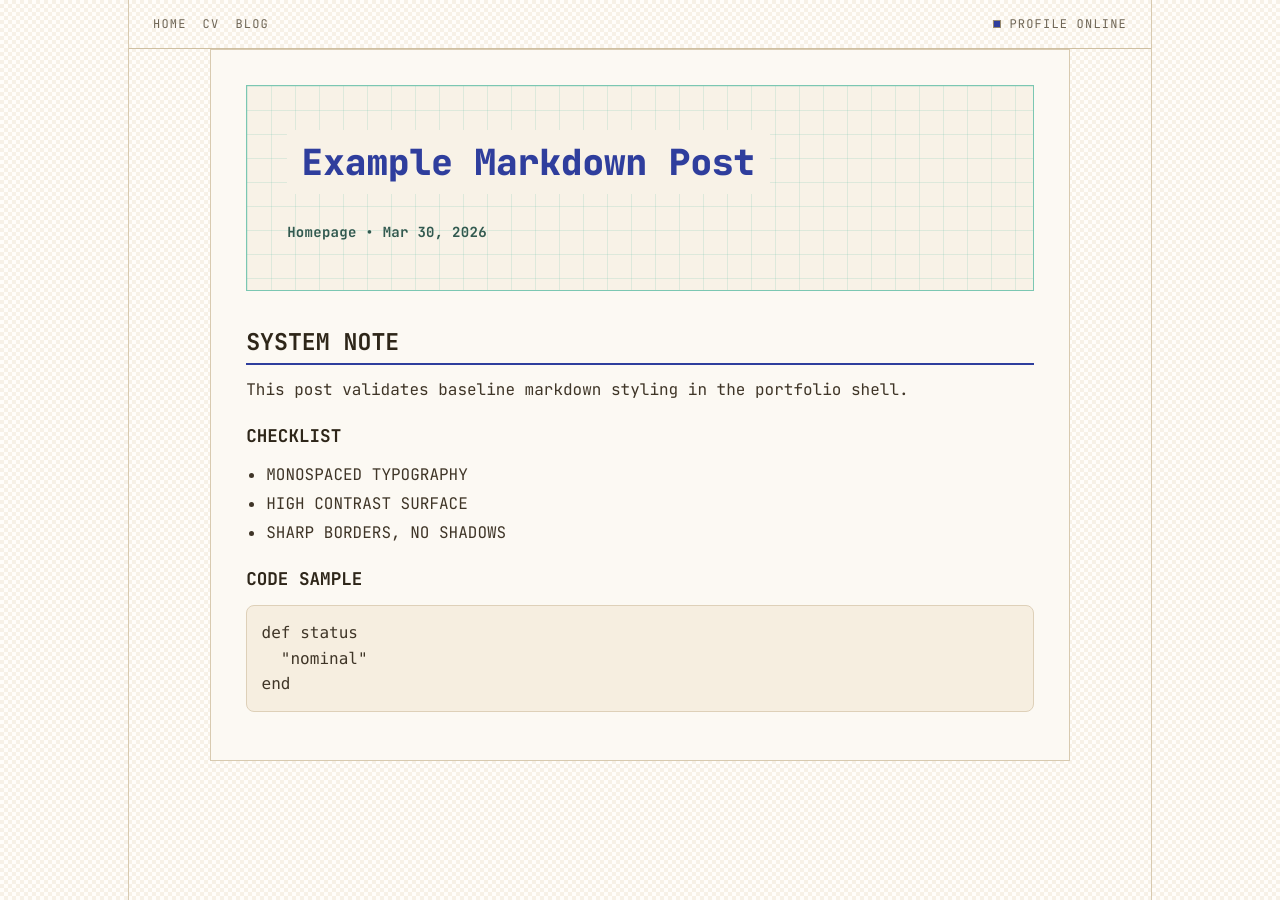
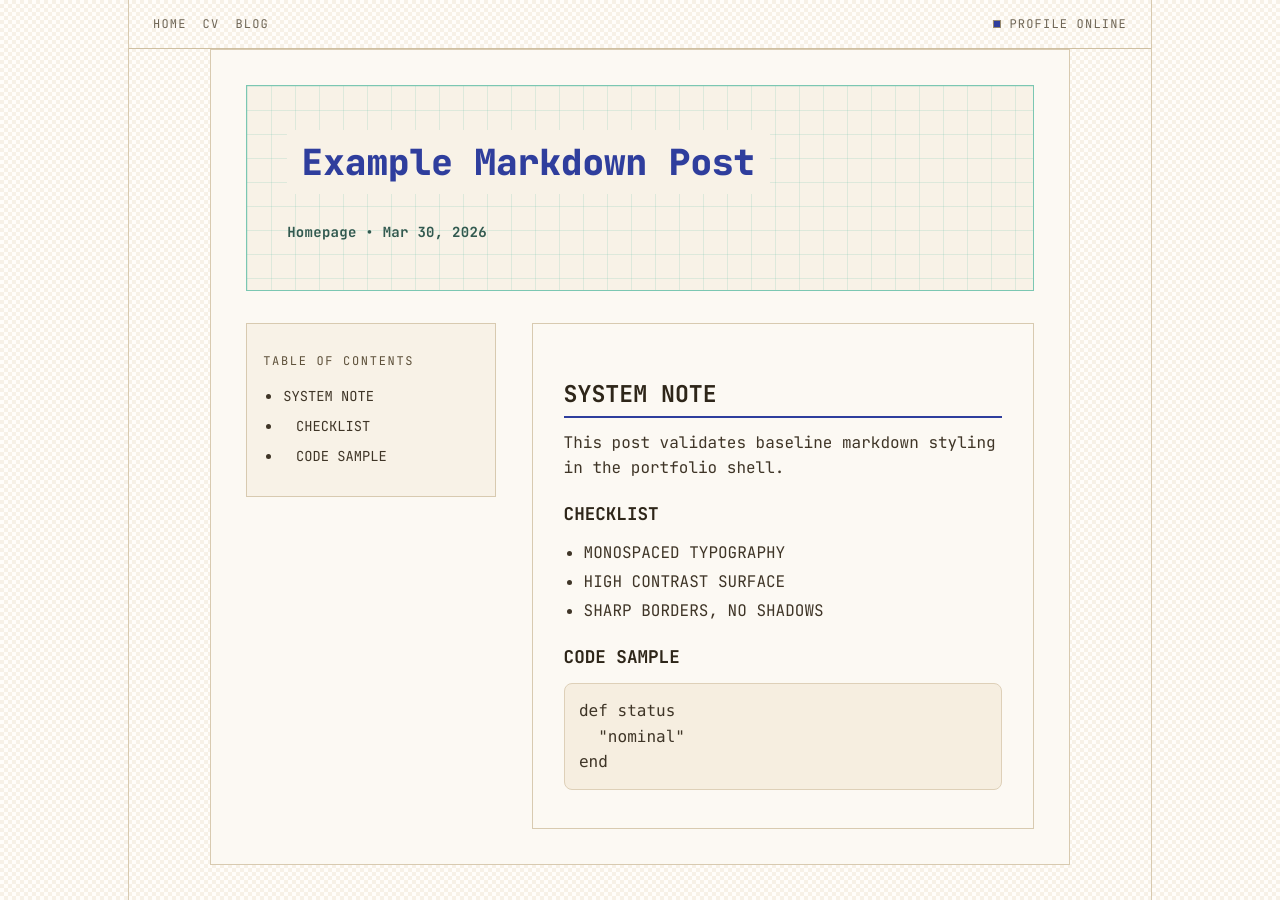
Before and after one commit to I-am-Rudi/i-am-rudi.github.io, a Jekyll site: the page built from _posts/2026-03-30-example-post.md, in a window 1280 px wide. Built offline with Jekyll 4.4.1, drawn with Linux system fonts in a browser that asks for light colours; nearby versions of some CDN libraries.

Commit message:
Restore post TOC layout
Agent-Logs-Url: https://github.com/I-am-Rudi/Homepage/sessions/368228f4-c8a6-48ff-a08e-3c003aa1d8a7

Co-authored-by: I-am-Rudi <104427619+I-am-Rudi@users.noreply.github.com>

```diff
--- a/_layouts/default.html
+++ b/_layouts/default.html
@@ -183,6 +183,13 @@
         }
       }
 
+      .post-shell {
+        display: grid;
+        grid-template-columns: 250px 1fr;
+        gap: 2.25rem;
+        align-items: start;
+      }
+
       .post-hero {
         border: 1px solid #7bc7b2;
         background:
@@ -211,13 +218,70 @@
         letter-spacing: 0.02em;
       }
 
+      .post-toc {
+        position: sticky;
+        top: 1.2rem;
+        border: 1px solid #d8cab0;
+        background: #f8f2e7;
+        padding: 1rem;
+      }
+
+      .post-toc-title {
+        margin: 0 0 0.6rem 0;
+        color: #5d503a;
+        font-size: 0.75rem;
+        letter-spacing: 0.14em;
+        text-transform: uppercase;
+      }
+
+      .post-toc-list {
+        margin: 0;
+        padding: 0;
+        list-style: none;
+      }
+
+      .post-toc-list li {
+        margin: 0;
+      }
+
+      .post-toc-list li + li {
+        margin-top: 0.25rem;
+      }
+
+      .post-toc-list a {
+        display: inline-block;
+        color: #3f3527;
+        text-decoration: none;
+        font-size: 0.86rem;
+      }
+
+      .post-toc-list a:hover {
+        color: #0a5f48;
+      }
+
+      .post-toc-list .toc-depth-3 {
+        margin-left: 0.8rem;
+      }
+
       .post-content {
-        margin-top: 2rem;
+        border: 1px solid #d8cab0;
+        background: #fcf9f3;
+        padding: 1.6rem 1.9rem;
       }
 
       .post-content h2,
       .post-content h3 {
         scroll-margin-top: 1rem;
+      }
+
+      @media (max-width: 960px) {
+        .post-shell {
+          grid-template-columns: 1fr;
+        }
+
+        .post-toc {
+          position: static;
+        }
       }
 
     </style>
@@ -250,12 +314,64 @@
                 {{ site.author | default: site.title }} • {{ page.date | date: "%b %-d, %Y" }}
               </p>
             </header>
-            <div class="post-content">{{ content }}</div>
+            <div class="post-shell mt-8">
+              <aside class="post-toc" aria-label="Table of contents">
+                <p class="post-toc-title">Table of contents</p>
+                <ul id="post-toc-list" class="post-toc-list"></ul>
+              </aside>
+              <div id="post-content" class="post-content">
+                {{ content }}
+              </div>
+            </div>
           </article>
         {% else %}
           {{ content }}
         {% endif %}
       </main>
     </div>
+    {% if is_post %}
+      <script>
+        (function () {
+          const content = document.getElementById("post-content");
+          const toc = document.getElementById("post-toc-list");
+          if (!content || !toc) return;
+
+          const headings = Array.from(content.querySelectorAll("h2, h3"));
+          if (headings.length === 0) return;
+
+          const usedIds = new Set();
+          const slugify = (text) =>
+            text
+              .toLowerCase()
+              .trim()
+              .replace(/[^\w\s-]/g, "")
+              .replace(/\s+/g, "-");
+
+          headings.forEach((heading, index) => {
+            const text = (heading.textContent || "").trim();
+            const fallback = heading.tagName === "H3" ? "subsection" : "section";
+            const base = slugify(text) || fallback;
+
+            const baseId = heading.id || base;
+            let uniqueId = baseId;
+            let counter = 2;
+            while (usedIds.has(uniqueId)) {
+              uniqueId = `${baseId}-${counter}`;
+              counter += 1;
+            }
+            heading.id = uniqueId;
+            usedIds.add(uniqueId);
+
+            const item = document.createElement("li");
+            const link = document.createElement("a");
+            link.className = heading.tagName === "H3" ? "toc-depth-3" : "";
+            link.href = `#${heading.id}`;
+            link.textContent = text || heading.textContent;
+            item.appendChild(link);
+            toc.appendChild(item);
+          });
+        })();
+      </script>
+    {% endif %}
   </body>
 </html>
```
